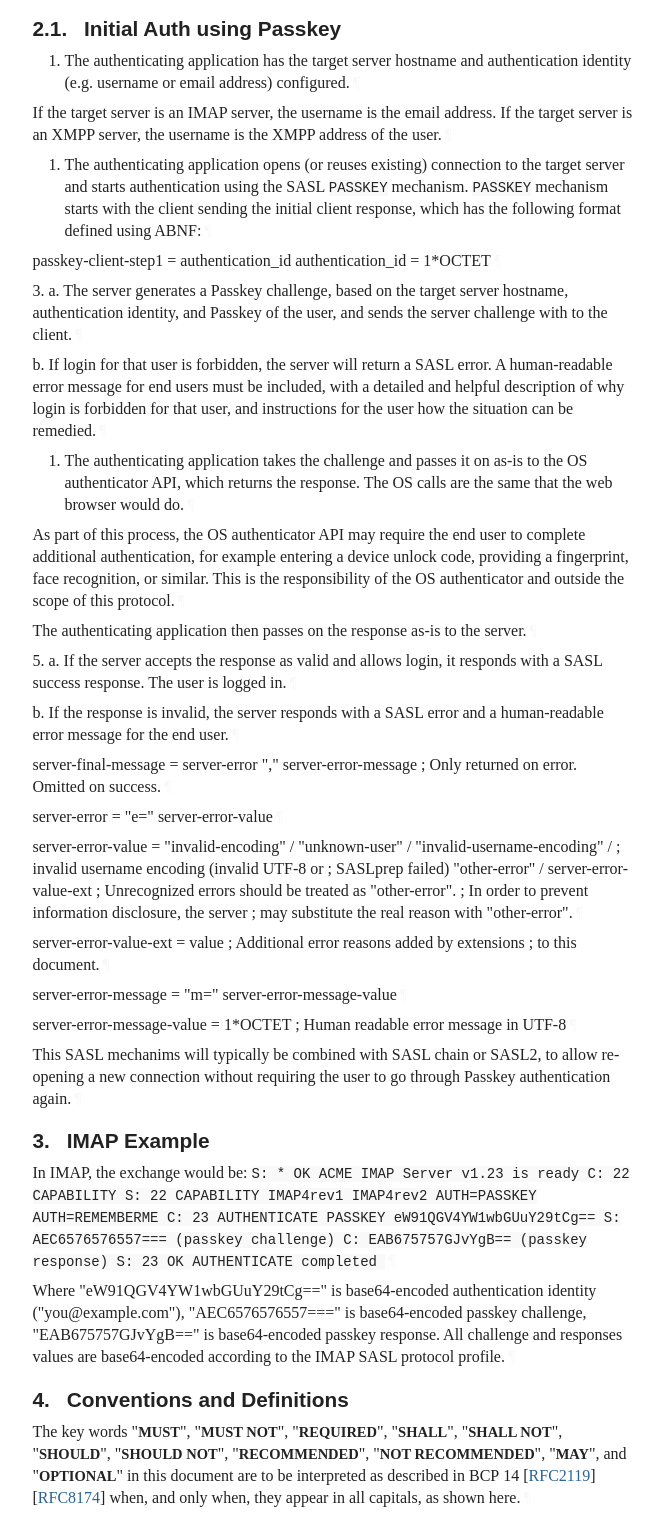
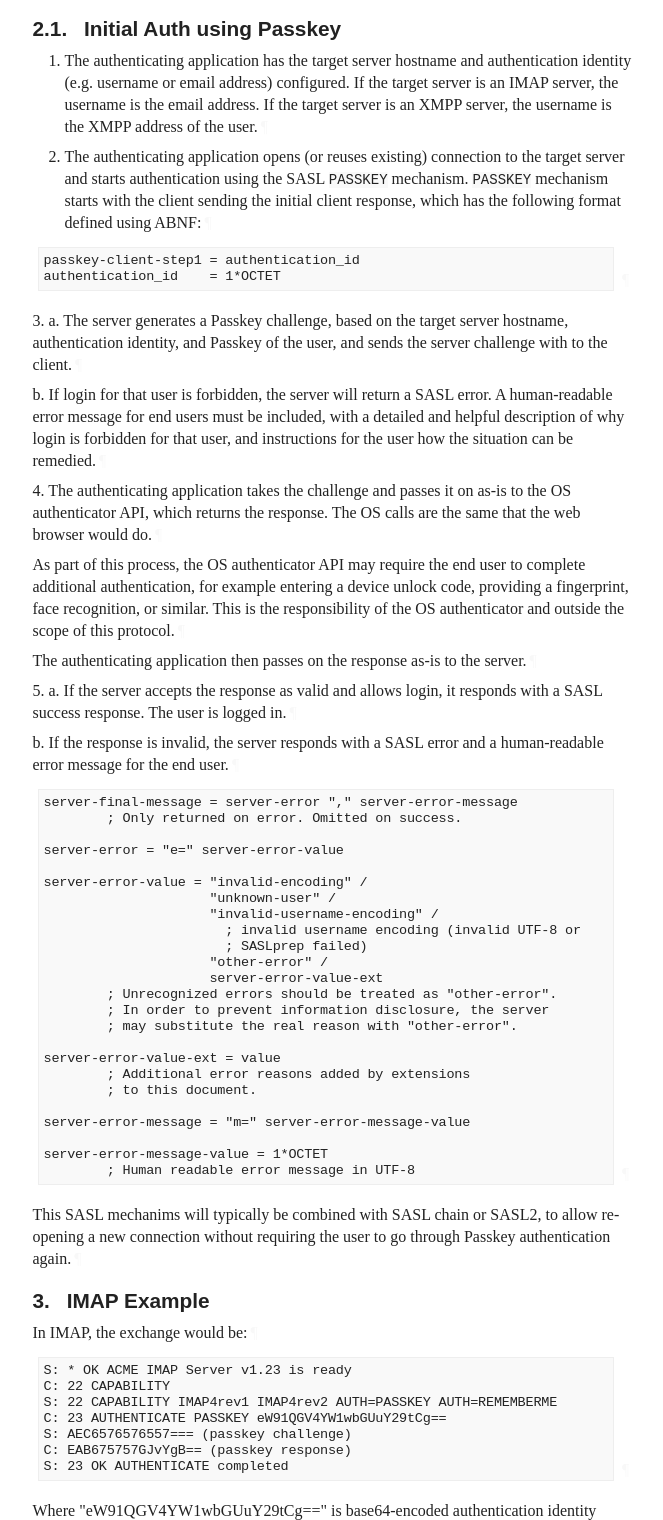
Before and after one commit to benbucksch/sasl-passkey, a plain HTML site: page draft-bucksch-sasl-passkey.html in a window 1280 px wide. Shown: the part 1100-2620 px from the top of the page, without its empty margins (92-755 px from the left). Drawn offline with Linux system fonts and the light colour scheme; a web font is replaced by a local one.

Commit message:
Script updating gh-pages from 32b8d0d. [ci skip]

```diff
--- a/draft-bucksch-sasl-passkey.html
+++ b/draft-bucksch-sasl-passkey.html
@@ -1052,7 +1052,7 @@ svg :is([fill="white"], [fill^="#fff"]) {
 </tr></thead>
 <tfoot><tr>
 <td class="left">Bucksch &amp; Farrell</td>
-<td class="center">Expires 28 July 2025</td>
+<td class="center">Expires 4 August 2025</td>
 <td class="right">[Page]</td>
 </tr></tfoot>
 </table>
@@ -1065,12 +1065,12 @@ svg :is([fill="white"], [fill^="#fff"]) {
 <dd class="internet-draft">draft-bucksch-sasl-passkey-latest</dd>
 <dt class="label-published">Published:</dt>
 <dd class="published">
-<time datetime="2025-01-24" class="published">24 January 2025</time>
+<time datetime="2025-01-31" class="published">31 January 2025</time>
     </dd>
 <dt class="label-intended-status">Intended Status:</dt>
 <dd class="intended-status">Informational</dd>
 <dt class="label-expires">Expires:</dt>
-<dd class="expires"><time datetime="2025-07-28">28 July 2025</time></dd>
+<dd class="expires"><time datetime="2025-08-04">4 August 2025</time></dd>
 <dt class="label-authors">Authors:</dt>
 <dd class="authors">
 <div class="author">
@@ -1124,7 +1124,7 @@ svg :is([fill="white"], [fill^="#fff"]) {
         time. It is inappropriate to use Internet-Drafts as reference
         material or to cite them other than as "work in progress."<a href="#section-boilerplate.1-3" class="pilcrow">¶</a></p>
 <p id="section-boilerplate.1-4">
-        This Internet-Draft will expire on 28 July 2025.<a href="#section-boilerplate.1-4" class="pilcrow">¶</a></p>
+        This Internet-Draft will expire on 4 August 2025.<a href="#section-boilerplate.1-4" class="pilcrow">¶</a></p>
 </section>
 </div>
 <div id="copyright">
@@ -1220,53 +1220,57 @@ application, but managed entirely by the Passkey manager.<a href="#section-2-2"
         </h3>
 <ol start="1" type="1" class="normal type-1" id="section-2.1-1">
 <li id="section-2.1-1.1">
-            <p id="section-2.1-1.1.1">The authenticating application has the target server hostname
-and authentication identity (e.g. username or email address) configured.<a href="#section-2.1-1.1.1" class="pilcrow">¶</a></p>
+            <p id="section-2.1-1.1.1">The authenticating application has the target server hostname and
+authentication identity (e.g. username or email address) configured.  If the
+target server is an IMAP server, the username is the email address. If the
+target server is an XMPP server, the username is the XMPP address of the user.<a href="#section-2.1-1.1.1" class="pilcrow">¶</a></p>
+</li>
+          <li id="section-2.1-1.2">
+            <p id="section-2.1-1.2.1">The authenticating application opens (or reuses existing) connection to the
+target server and starts authentication using the SASL <code>PASSKEY</code> mechanism.
+<code>PASSKEY</code> mechanism starts with the client sending the initial client response,
+which has the following format defined using ABNF:<a href="#section-2.1-1.2.1" class="pilcrow">¶</a></p>
 </li>
         </ol>
-<p id="section-2.1-2">If the target server is an IMAP server, the username is the email address. If the target server is an XMPP server, the username is the
-XMPP address of the user.<a href="#section-2.1-2" class="pilcrow">¶</a></p>
-<ol start="1" type="1" class="normal type-1" id="section-2.1-3">
-<li id="section-2.1-3.1">
-            <p id="section-2.1-3.1.1">The authenticating application opens (or reuses existing) connection to the target server and starts authentication using the SASL <code>PASSKEY</code> mechanism.
-<code>PASSKEY</code> mechanism starts with the client sending the initial client response,
-which has the following format defined using ABNF:<a href="#section-2.1-3.1.1" class="pilcrow">¶</a></p>
-</li>
-        </ol>
-<p id="section-2.1-4">passkey-client-step1 = authentication_id
-authentication_id    = 1*OCTET<a href="#section-2.1-4" class="pilcrow">¶</a></p>
-<p id="section-2.1-5">3.
+<div class="lang-abnf sourcecode" id="section-2.1-2">
+<pre>
+passkey-client-step1 = authentication_id
+authentication_id    = 1*OCTET
+</pre><a href="#section-2.1-2" class="pilcrow">¶</a>
+</div>
+<p id="section-2.1-3">3.
   a. The server generates a Passkey challenge, based on the
   target server hostname, authentication identity, and Passkey of the user,
-  and sends the server challenge with to the client.<a href="#section-2.1-5" class="pilcrow">¶</a></p>
-<p id="section-2.1-6">b. If login for that user is forbidden, the server will return a
+  and sends the server challenge with to the client.<a href="#section-2.1-3" class="pilcrow">¶</a></p>
+<p id="section-2.1-4">b. If login for that user is forbidden, the server will return a
   SASL error. A human-readable error message for end users
   must be included, with a detailed and helpful description of why
   login is forbidden for that user, and instructions for the user
-  how the situation can be remedied.<a href="#section-2.1-6" class="pilcrow">¶</a></p>
-<ol start="1" type="1" class="normal type-1" id="section-2.1-7">
-<li id="section-2.1-7.1">
-            <p id="section-2.1-7.1.1">The authenticating application takes the challenge and passes it
+  how the situation can be remedied.<a href="#section-2.1-4" class="pilcrow">¶</a></p>
+<p id="section-2.1-5">4.
+The authenticating application takes the challenge and passes it
 on as-is to the OS authenticator API, which returns the response.
-The OS calls are the same that the web browser would do.<a href="#section-2.1-7.1.1" class="pilcrow">¶</a></p>
-</li>
-        </ol>
-<p id="section-2.1-8">As part of this process, the OS authenticator API may require
+The OS calls are the same that the web browser would do.<a href="#section-2.1-5" class="pilcrow">¶</a></p>
+<p id="section-2.1-6">As part of this process, the OS authenticator API may require
 the end user to complete additional authentication, for example
 entering a device unlock code, providing a fingerprint,
 face recognition, or similar. This is the responsibility of the
-OS authenticator and outside the scope of this protocol.<a href="#section-2.1-8" class="pilcrow">¶</a></p>
-<p id="section-2.1-9">The authenticating application then passes on the response
-as-is to the server.<a href="#section-2.1-9" class="pilcrow">¶</a></p>
-<p id="section-2.1-10">5.
+OS authenticator and outside the scope of this protocol.<a href="#section-2.1-6" class="pilcrow">¶</a></p>
+<p id="section-2.1-7">The authenticating application then passes on the response
+as-is to the server.<a href="#section-2.1-7" class="pilcrow">¶</a></p>
+<p id="section-2.1-8">5.
   a. If the server accepts the response as valid and allows login,
-  it responds with a SASL success response. The user is logged in.<a href="#section-2.1-10" class="pilcrow">¶</a></p>
-<p id="section-2.1-11">b. If the response is invalid, the server responds with a
-  SASL error and a human-readable error message for the end user.<a href="#section-2.1-11" class="pilcrow">¶</a></p>
-<p id="section-2.1-12">server-final-message = server-error "," server-error-message
-        ; Only returned on error. Omitted on success.<a href="#section-2.1-12" class="pilcrow">¶</a></p>
-<p id="section-2.1-13">server-error = "e=" server-error-value<a href="#section-2.1-13" class="pilcrow">¶</a></p>
-<p id="section-2.1-14">server-error-value = "invalid-encoding" /
+  it responds with a SASL success response. The user is logged in.<a href="#section-2.1-8" class="pilcrow">¶</a></p>
+<p id="section-2.1-9">b. If the response is invalid, the server responds with a
+  SASL error and a human-readable error message for the end user.<a href="#section-2.1-9" class="pilcrow">¶</a></p>
+<div class="lang-abnf sourcecode" id="section-2.1-10">
+<pre>
+server-final-message = server-error "," server-error-message
+        ; Only returned on error. Omitted on success.
+
+server-error = "e=" server-error-value
+
+server-error-value = "invalid-encoding" /
                      "unknown-user" /
                      "invalid-username-encoding" /
                        ; invalid username encoding (invalid UTF-8 or
@@ -1275,16 +1279,21 @@ as-is to the server.<a href="#section-2.1-9" class="pilcrow">¶</a></p>
                      server-error-value-ext
         ; Unrecognized errors should be treated as "other-error".
         ; In order to prevent information disclosure, the server
-        ; may substitute the real reason with "other-error".<a href="#section-2.1-14" class="pilcrow">¶</a></p>
-<p id="section-2.1-15">server-error-value-ext = value
+        ; may substitute the real reason with "other-error".
+
+server-error-value-ext = value
         ; Additional error reasons added by extensions
-        ; to this document.<a href="#section-2.1-15" class="pilcrow">¶</a></p>
-<p id="section-2.1-16">server-error-message = "m=" server-error-message-value<a href="#section-2.1-16" class="pilcrow">¶</a></p>
-<p id="section-2.1-17">server-error-message-value = 1*OCTET
-        ; Human readable error message in UTF-8<a href="#section-2.1-17" class="pilcrow">¶</a></p>
-<p id="section-2.1-18">This SASL mechanims will typically be combined with SASL chain
+        ; to this document.
+
+server-error-message = "m=" server-error-message-value
+
+server-error-message-value = 1*OCTET
+        ; Human readable error message in UTF-8
+</pre><a href="#section-2.1-10" class="pilcrow">¶</a>
+</div>
+<p id="section-2.1-11">This SASL mechanims will typically be combined with SASL chain
 or SASL2, to allow re-opening a new connection without requiring
-the user to go through Passkey authentication again.<a href="#section-2.1-18" class="pilcrow">¶</a></p>
+the user to go through Passkey authentication again.<a href="#section-2.1-11" class="pilcrow">¶</a></p>
 </section>
 </div>
 </section>
@@ -1294,8 +1303,9 @@ the user to go through Passkey authentication again.<a href="#section-2.1-18" cl
       <h2 id="name-imap-example">
 <a href="#section-3" class="section-number selfRef">3. </a><a href="#name-imap-example" class="section-name selfRef">IMAP Example</a>
       </h2>
-<p id="section-3-1">In IMAP, the exchange would be:
-<code>
+<p id="section-3-1">In IMAP, the exchange would be:<a href="#section-3-1" class="pilcrow">¶</a></p>
+<div class="alignLeft art-text artwork" id="section-3-2">
+<pre>
 S: * OK ACME IMAP Server v1.23 is ready
 C: 22 CAPABILITY
 S: 22 CAPABILITY IMAP4rev1 IMAP4rev2 AUTH=PASSKEY AUTH=REMEMBERME
@@ -1303,11 +1313,13 @@ C: 23 AUTHENTICATE PASSKEY eW91QGV4YW1wbGUuY29tCg==
 S: AEC6576576557=== (passkey challenge)
 C: EAB675757GJvYgB== (passkey response)
 S: 23 OK AUTHENTICATE completed
-</code><a href="#section-3-1" class="pilcrow">¶</a></p>
-<p id="section-3-2">Where "eW91QGV4YW1wbGUuY29tCg==" is base64-encoded authentication identity ("you@example.com"),
-"AEC6576576557===" is base64-encoded passkey challenge,
-"EAB675757GJvYgB==" is base64-encoded passkey response.
-All challenge and responses values are base64-encoded according to the IMAP SASL protocol profile.<a href="#section-3-2" class="pilcrow">¶</a></p>
+</pre><a href="#section-3-2" class="pilcrow">¶</a>
+</div>
+<p id="section-3-3">Where "eW91QGV4YW1wbGUuY29tCg==" is base64-encoded authentication identity
+("you@example.com"), "AEC6576576557===" is base64-encoded passkey challenge,
+"EAB675757GJvYgB==" is base64-encoded passkey response.  All challenge and
+responses values are base64-encoded according to the IMAP SASL protocol
+profile.<a href="#section-3-3" class="pilcrow">¶</a></p>
 </section>
 </div>
 <div id="conventions-and-definitions">
@@ -1334,16 +1346,23 @@ appear in all capitals, as shown here.<a href="#section-4-1" class="pilcrow">¶<
       <h2 id="name-iana-considerations">
 <a href="#section-6" class="section-number selfRef">6. </a><a href="#name-iana-considerations" class="section-name selfRef">IANA Considerations</a>
       </h2>
-<p id="section-6-1">IANA is requested to add the following entry to the SASL Mechanism registry established by [RFC4422]:<a href="#section-6-1" class="pilcrow">¶</a></p>
-<p id="section-6-2">To: iana@iana.org
-Subject: Registration of a new SASL mechanism PASSKEY<a href="#section-6-2" class="pilcrow">¶</a></p>
-<p id="section-6-3">SASL mechanism name (or prefix for the family): PASSKEY
+<p id="section-6-1">IANA is requested to add the following entry to the SASL Mechanism registry
+established by <span>[<a href="#RFC4422" class="cite xref">RFC4422</a>]</span>:<a href="#section-6-1" class="pilcrow">¶</a></p>
+<div class="alignLeft art-text artwork" id="section-6-2">
+<pre>
+To: iana@iana.org
+Subject: Registration of a new SASL mechanism PASSKEY
+
+SASL mechanism name (or prefix for the family): PASSKEY
 Security considerations: Section YY of [RFCXXXX]
 Published specification (optional, recommended): [RFCXXXX]
-Person &amp; email address to contact for further information: IETF Kitten WG <a href="mailto:kitten@ietf.org">kitten@ietf.org</a>
+Person &amp; email address to contact for further information:
+    IETF Kitten WG &lt;kitten@ietf.org&gt;
 Intended usage: COMMON
-Owner/Change controller: IESG <a href="mailto:iesg@ietf.org">iesg@ietf.org</a>
-Note:<a href="#section-6-3" class="pilcrow">¶</a></p>
+Owner/Change controller: IESG &lt;iesg@ietf.org&gt;
+Note:
+</pre><a href="#section-6-2" class="pilcrow">¶</a>
+</div>
 </section>
 </div>
 <div id="sec-normative-references">
@@ -1355,6 +1374,10 @@ Note:<a href="#section-6-3" class="pilcrow">¶</a></p>
 <dt id="RFC2119">[RFC2119]</dt>
       <dd>
 <span class="refAuthor">Bradner, S.</span>, <span class="refTitle">"Key words for use in RFCs to Indicate Requirement Levels"</span>, <span class="seriesInfo">BCP 14</span>, <span class="seriesInfo">RFC 2119</span>, <span class="seriesInfo">DOI 10.17487/RFC2119</span>, <time datetime="1997-03" class="refDate">March 1997</time>, <span>&lt;<a href="https://www.rfc-editor.org/rfc/rfc2119">https://www.rfc-editor.org/rfc/rfc2119</a>&gt;</span>. </dd>
+<dd class="break"></dd>
+<dt id="RFC4422">[RFC4422]</dt>
+      <dd>
+<span class="refAuthor">Melnikov, A., Ed.</span> and <span class="refAuthor">K. Zeilenga, Ed.</span>, <span class="refTitle">"Simple Authentication and Security Layer (SASL)"</span>, <span class="seriesInfo">RFC 4422</span>, <span class="seriesInfo">DOI 10.17487/RFC4422</span>, <time datetime="2006-06" class="refDate">June 2006</time>, <span>&lt;<a href="https://www.rfc-editor.org/rfc/rfc4422">https://www.rfc-editor.org/rfc/rfc4422</a>&gt;</span>. </dd>
 <dd class="break"></dd>
 <dt id="RFC8174">[RFC8174]</dt>
     <dd>
```
Also changed, not shown: draft-bucksch-sasl-passkey.txt.
